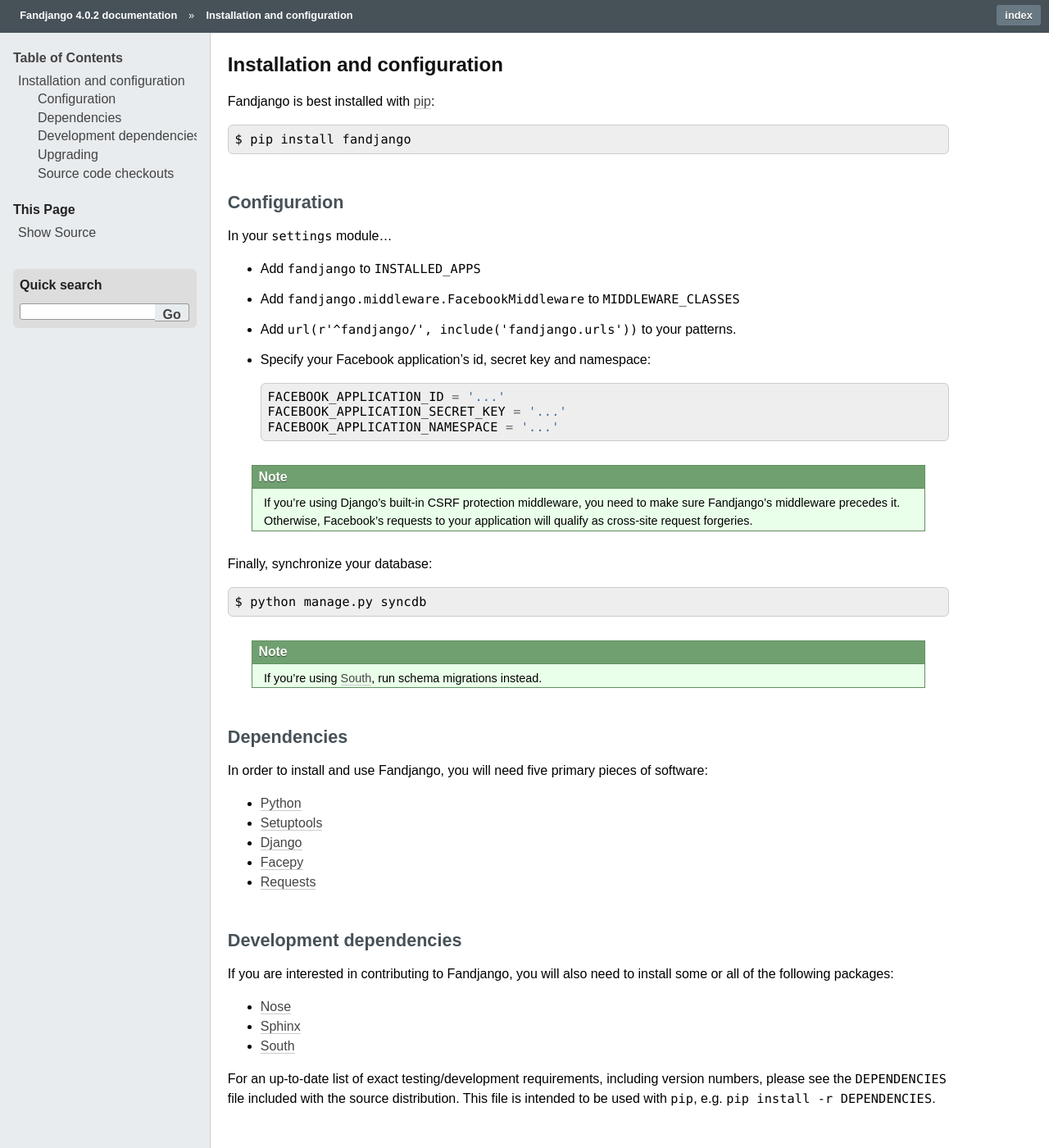
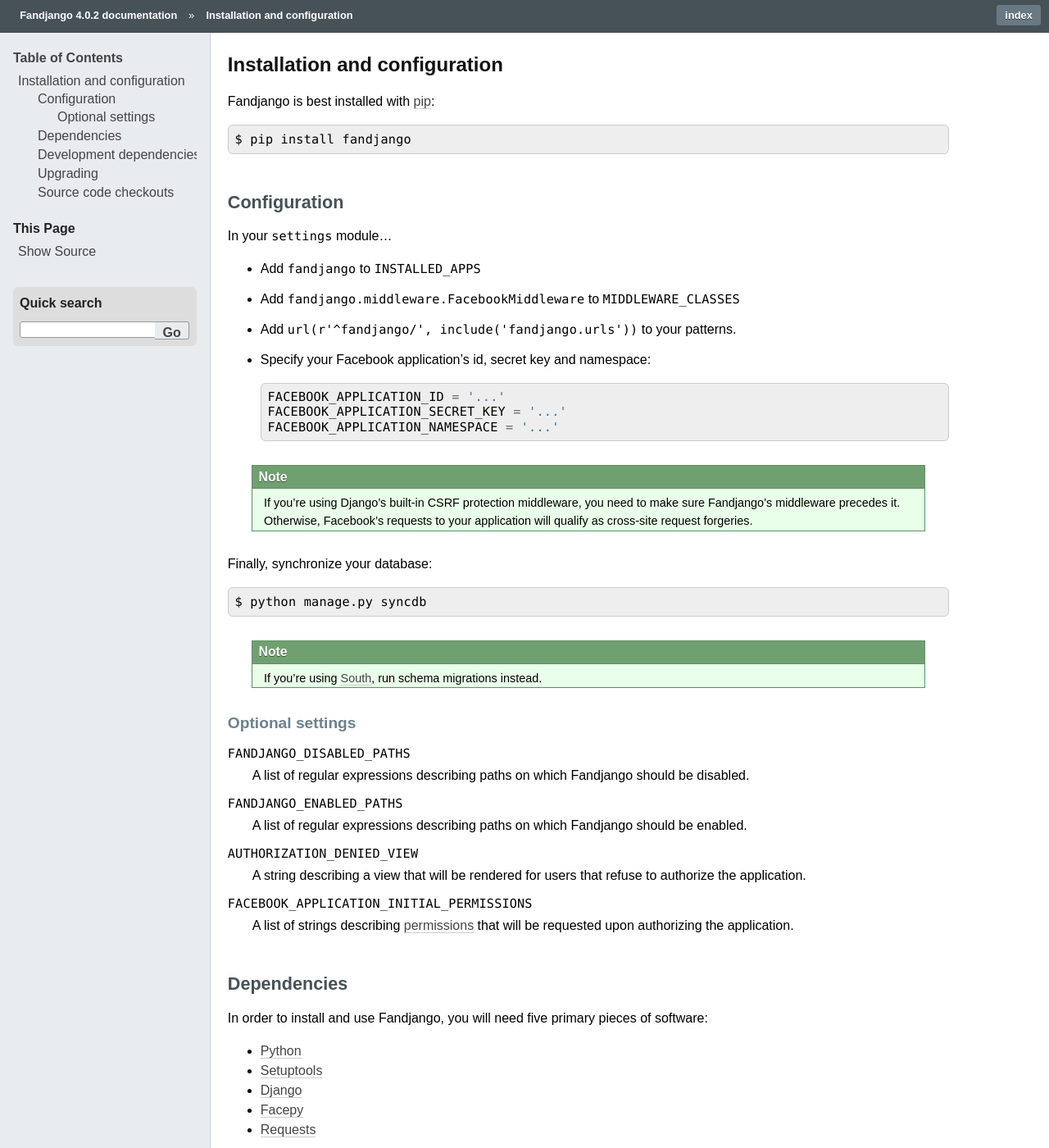
Before and after one commit to jgorset/fandjango, a Sphinx documentation site: the page built from docs/source/installation.rst, in a window 1280 px wide and 1400 px high. Shown: the whole window at 82% size. Built offline with Sphinx 7.4.7, drawn with Linux system fonts in a browser that asks for light colours; the version number is read from the project's files by our own code.

Commit message:
Document optional settings

```diff
--- a/docs/source/installation.rst
+++ b/docs/source/installation.rst
@@ -38,6 +38,22 @@
 .. note::
 
     If you're using `South`_, run schema migrations instead.
+
+Optional settings
+^^^^^^^^^^^^^^^^^
+
+``FANDJANGO_DISABLED_PATHS``
+    A list of regular expressions describing paths on which Fandjango should be disabled.
+
+``FANDJANGO_ENABLED_PATHS``
+    A list of regular expressions describing paths on which Fandjango should be enabled.
+
+``AUTHORIZATION_DENIED_VIEW``
+    A string describing a view that will be rendered for users that refuse to authorize the application.
+
+``FACEBOOK_APPLICATION_INITIAL_PERMISSIONS``
+    A list of strings describing `permissions <http://developers.facebook.com/docs/reference/api/permissions/>`_
+    that will be requested upon authorizing the application.
 
 .. _dependencies:
 
```
